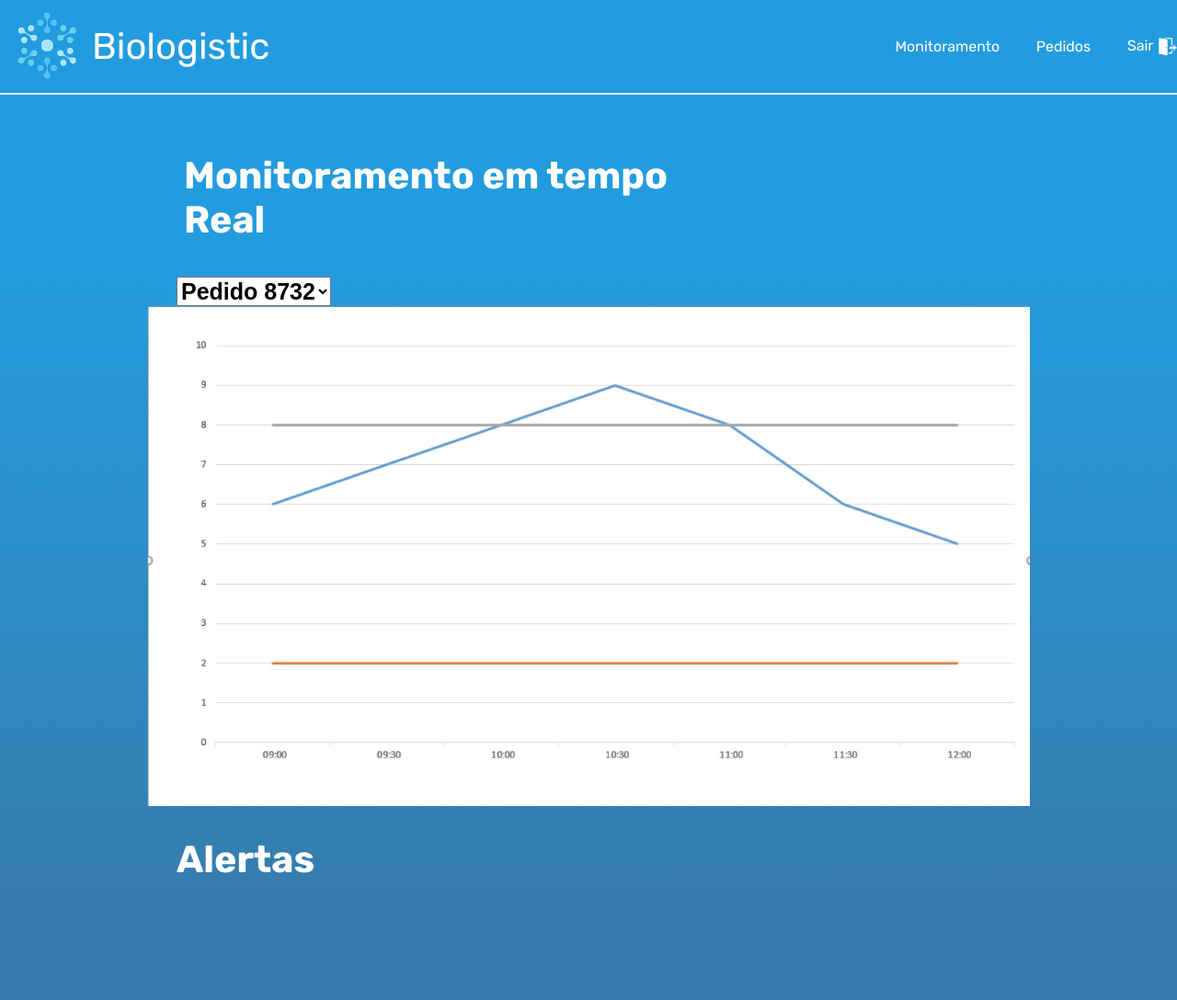
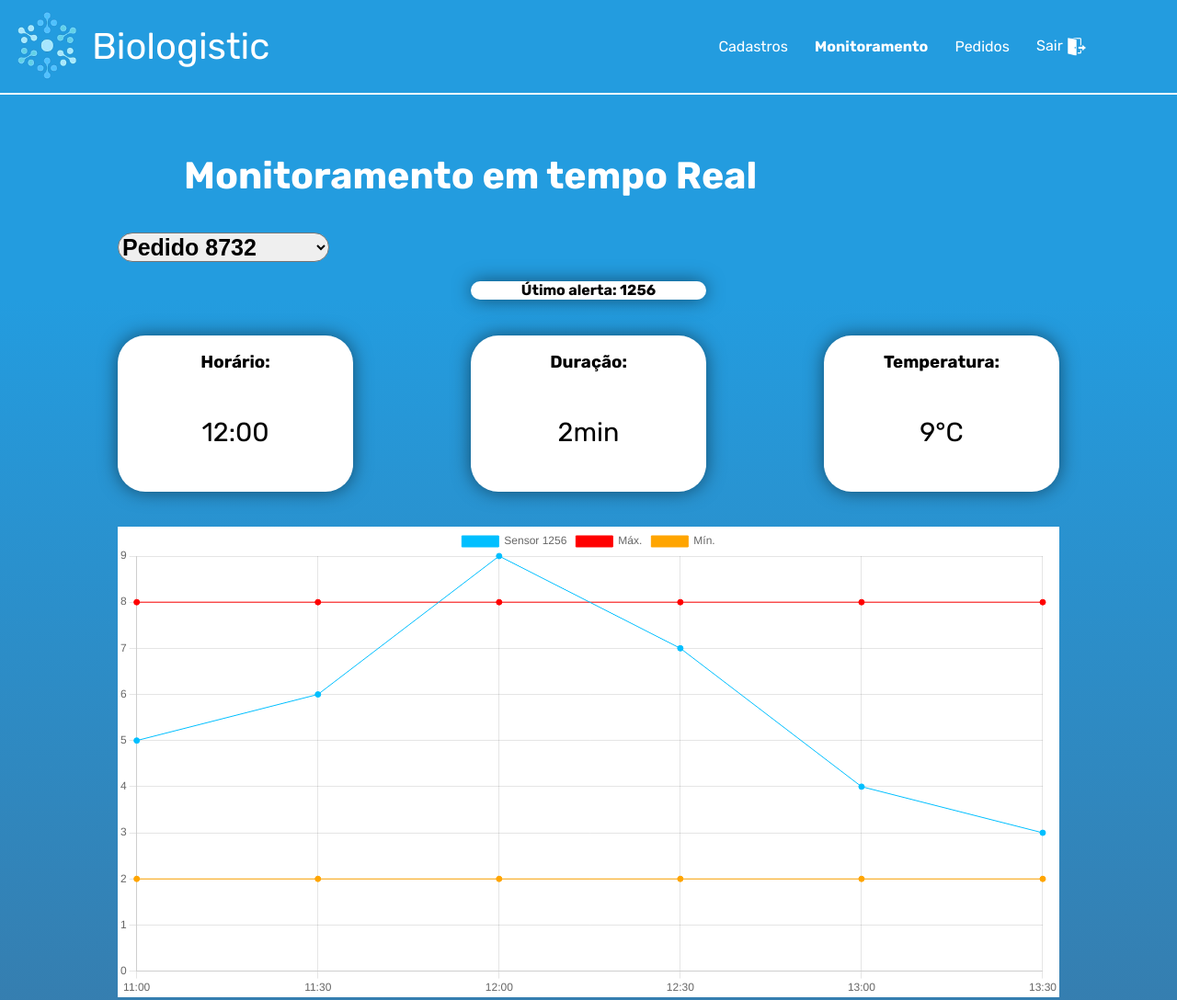
Before and after one commit to LauraBuzzato/Projeto_PI_Grupo09, a plain HTML site: page dashboard.html in a window 1280 px wide. Shown: the top 1088 px of the page at 92% size. Drawn offline with nearby package versions, Linux system fonts and the light colour scheme.

Commit message:
'dashboards'

```diff
--- a/dashboard.html
+++ b/dashboard.html
@@ -4,31 +4,36 @@
 <head>
     <meta charset="UTF-8">
     <meta name="viewport" content="width=device-width, initial-scale=1.0">
+    <script src="https://cdn.jsdelivr.net/npm/chart.js"></script>
     <title>Biologistic</title>
     <link rel="stylesheet" href="style_dashboard.css">
 </head>
 
 <body>
     <div class="header">
-        <img src="/img/logo-removebg-preview 1.png" alt="" class="logo">
+        <img src="img/logo-removebg-preview 1.png" alt="" class="logo">
         <h1>Biologistic</h1>
-        <ul class="navbar">
-
+        <ul class="navbarDash">
             <li>
-                <a href="">Monitoramento</a>
+                <a href="cadastroPedido.html">Cadastros</a>
             </li>
             <li>
-                <a href="">Pedidos</a>
+                <a href="dashboard.html"><b>Monitoramento</b></a>
             </li>
             <li>
-                <a  href="">Sair</a>
-                <img class="exitLogo" src="/img/logoExit.png">
+                <a href="dashboardPedidos.html">Pedidos</a>
+            </li>
+            <li>
+                <a  href="pag_inicial.html">Sair</a>
+                <img class="exitLogo" src="img/logoExit.png">
             </li>
 
         </ul>
     </div>
     <div class="informacao">
         <h2 class="titulo">Monitoramento em tempo Real</h2>
+
+
         <div class="containerPedido">
             <select id="pedidos">
                 <option value="pedido1">Pedido 8732</option>
@@ -36,9 +41,27 @@
                 <option value="pedido3">Pedido 8734</option>
                 <option value="pedido4">Pedido 8735</option>
             </select>
+
+        </div>
+        <div class="ultimoAlerta">
+            <h4>Útimo alerta: 1256</h4>
+        </div>
+        <div class="KPI">
+            <div class="KPI_Horario">
+                <h3>Horário:</h3>
+                <p>12:00</p>
+            </div>
+            <div class="KPI_Duracao">
+                <h3>Duração:</h3>
+                <p>2min</p>
+            </div>
+            <div class="KPI_Temp">
+                <h3>Temperatura:</h3>
+                <p>9°C</p>
+            </div>
         </div>
         <div class="grafico">
-            <img src="/img/graficoDashboard.jpg">
+            <canvas id="myChart"></canvas>
         </div>
         <div class="mensagemAlerta">
             <h2 class="tituloAlerta">Alertas</h2>
@@ -48,35 +71,72 @@
         <div class="fotter">
             <div class="redes_sociais">
                 <a href="">
-                    <img src="/img/instagram-new.png" alt="" class="insta">
+                    <img src="img/instagram-new.png" alt="" class="insta">
                 </a>
                 <a href="">
-                    <img src="/img/X.png" alt="" class="x">
+                    <img src="img/X.png" alt="" class="x">
                 </a>
                 <a href="">
-                    <img src="/img/image 22.png" alt="" class="linkedin">
+                    <img src="img/image 22.png" alt="" class="linkedin">
                 </a>
             </div>
             <p class="endereco">R. Hadock Lobo 595 - São Paulo - Brasil</p>
             <div class="telefone_e_mail">
                 <div class="telefone">
-                    <img src="/img/6ce562a5d2323a2d4e475eee13d7dd72-removebg-preview 1.png" alt="">
+                    <img src="img/6ce562a5d2323a2d4e475eee13d7dd72-removebg-preview 1.png" alt="">
                     <a href="https://wa.me/5511985831860">
                         <p>+55 11 98583-1860</p>
                     </a>
                 </div>
                 <div class="mail">
-                    <img src="/img/png-clipart-social-media-email-marketing-customer-social-media-angle-white-removebg-preview 1.png"
+                    <img src="img/png-clipart-social-media-email-marketing-customer-social-media-angle-white-removebg-preview 1.png"
                         alt="">
                     <a href="https://mail.google.com/mail/?view=cm&fs=1&to=medmonitoramento@gmail.com">
                         <p>medmonitoramento@gmail.com</p>
                     </a>
                 </div>
             </div>
-            <img src="/img/logo-removebg-preview 1.png" alt="" class="logo_final">
+            <img src="img/logo-removebg-preview 1.png" alt="" class="logo_final">
         </div>
 
     </div>
 </body>
+<script>
+        const ctx = document.getElementById('myChart');
 
+new Chart(ctx, {
+  type: 'line',
+  data: {
+    labels: ['11:00', '11:30', '12:00', '12:30', '13:00', '13:30'],
+    datasets: [{
+      label: 'Sensor 1256',
+      backgroundColor: 'rgb(0,191,255)',
+      borderColor: 'rgb(0,191,255)',
+      data: [5, 6, 9, 7, 4, 3],
+      borderWidth: 1
+    },
+     {
+      label: 'Máx.',
+      backgroundColor: 'rgb(255,0,0)',
+      borderColor: 'rgb(255,0,0)',
+      data: [8, 8, 8, 8, 8, 8],
+      borderWidth: 1
+    },
+   {
+      label: 'Mín.',
+      backgroundColor: 'rgb(255,165,0)',
+      borderColor: 'rgb(255,165,0)',
+      data: [2, 2, 2, 2, 2, 2],
+      borderWidth: 1
+    }]
+  },
+  options: {
+    scales: {
+      y: {
+        beginAtZero: true
+      }
+    }
+  }
+});
+</script>
 </html>
--- a/style.css
+++ b/style.css
@@ -35,7 +35,7 @@ body{
     width: 600px;
     display: flex;
     margin-right: 5%;
-    margin-left: 40%;
+    margin-left: 20%;
     align-items: center;
     justify-content: space-between;
     list-style: none;
@@ -61,11 +61,14 @@ body{
     margin-top: 8%;
     margin-left: 15%;
     margin-right: 40%;
+    width: 60%;
+
 }
 
 .informacao p{
     font-size: 23px;
     font-weight: 300;
+
 }
 
 .informacao .primeiro_p{
@@ -77,6 +80,7 @@ body{
 .geladeira{
     margin-top: -24%;
     margin-left: 60%;
+    width: 40%;
 }
 
 .informacao .titulo2{
@@ -171,7 +175,7 @@ body{
 }
 
 .diagrama_solucao{
-    width: 80%;
+    width: 60%;
     display: flex;
     justify-self: center;
     margin-top: 10%;
--- a/style_dashboard.css
+++ b/style_dashboard.css
@@ -31,10 +31,10 @@ body {
 
 
 
-.navbar {
+.navbarDash {
     width: 400px;
     display: flex;
-    margin-left: 50%;
+    margin-left: 35%;
     align-items: center;
     justify-content: space-between;
     list-style: none;
@@ -71,35 +71,104 @@ body {
     margin-left: 25vh;
     margin-right: 40%;
     margin-bottom: 3%;
+    width: 80%;
 }
 
 .containerPedido {
     display: flex;
-    flex-direction: column;
+    flex-direction: row;
     align-items: start;
-    margin-left: 15%;
+    margin-left: 10%;
 }
 
 
 .containerPedido #pedidos {
     font-size: 25px;
     font-weight: bold;
+    border-radius: 30px;
+    width: 20%;
+
+}
+
+.ultimoAlerta h4{
+    color: black;
+    background-color: white;
+    height: 20px;
+    width: 20%;
+    border-radius: 30px;
+    box-shadow: 0 0 20px rgba(0, 0, 0, 0.5);
+    display: flex;
+    justify-self: center;
+    justify-content: center;
+}
+.KPI{
+    display: flex;
+    flex-direction: row;
+    justify-content: space-between;
+    justify-self: center;
+    width: 80%;
+    margin: 3%;
+}
+.KPI_Horario{
+    color: black;
+    background-color: white;
+    height: 170px;
+    width: 25%;
+    border-radius: 30px;
+    display: flex;
+    flex-direction: column;
+    box-shadow: 0 0 20px rgba(0, 0, 0, 0.5);
+    display: flex;
+    align-items: center;
+}
+.KPI_Duracao{
+    color: black;
+    background-color: white;
+    height: 170px;
+    width: 25%;
+    border-radius: 30px;
+    display: flex;
+    flex-direction: column;
+    box-shadow: 0 0 20px rgba(0, 0, 0, 0.5);
+    display: flex;
+    align-items: center;
+}
+.KPI_Temp{
+    color: black;
+    background-color: white;
+    height: 170px;
+    width: 25%;
+    border-radius: 30px;
+    display: flex;
+    flex-direction: column;
+    box-shadow: 0 0 20px rgba(0, 0, 0, 0.5);
+    display: flex;
+    align-items: center;
+}
+
+.KPI p {
+    font-size: 180%;
 }
 
 .grafico {
     display: flex;
-    justify-content: center;
+
+    justify-self: center;
+    width: 80%;
+    background-color: white;
+
 }
 
-.grafico img {
-    width: 75%;
-}
 
 .mensagemAlerta {
     display: flex;
     flex-direction: column;
     text-align: left;
-    margin-left: 15%;
+    margin-top: 5%;
+    margin-left: 25vh;
+    margin-right: 40%;
+    margin-bottom: 3%;
+    width: 80%;
 
 }
 
```
Also changed, not shown: dashboardPedidos.html (added, +128 -0 lines), testeDashboard2.html (added, +40 -0 lines).
